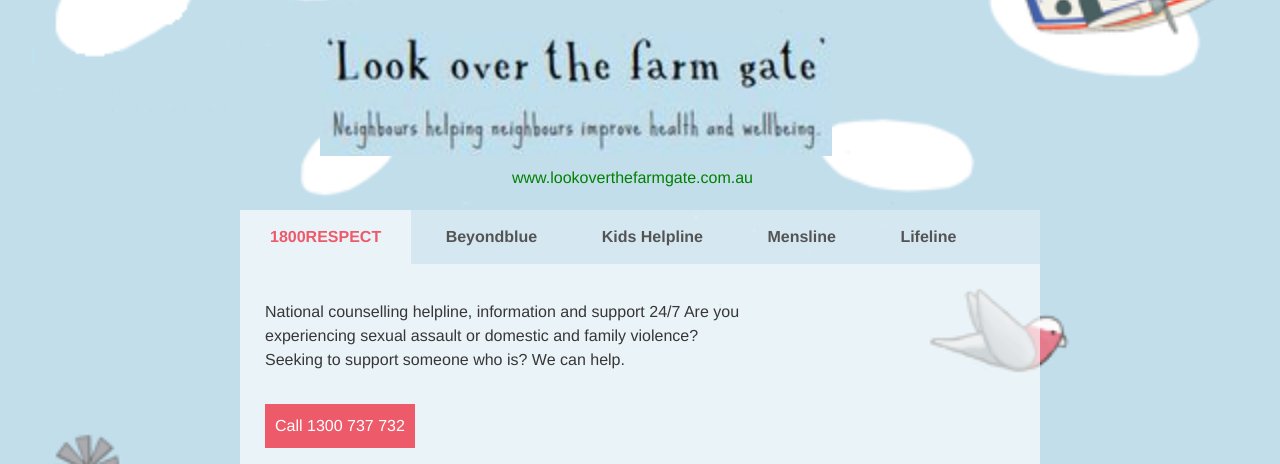
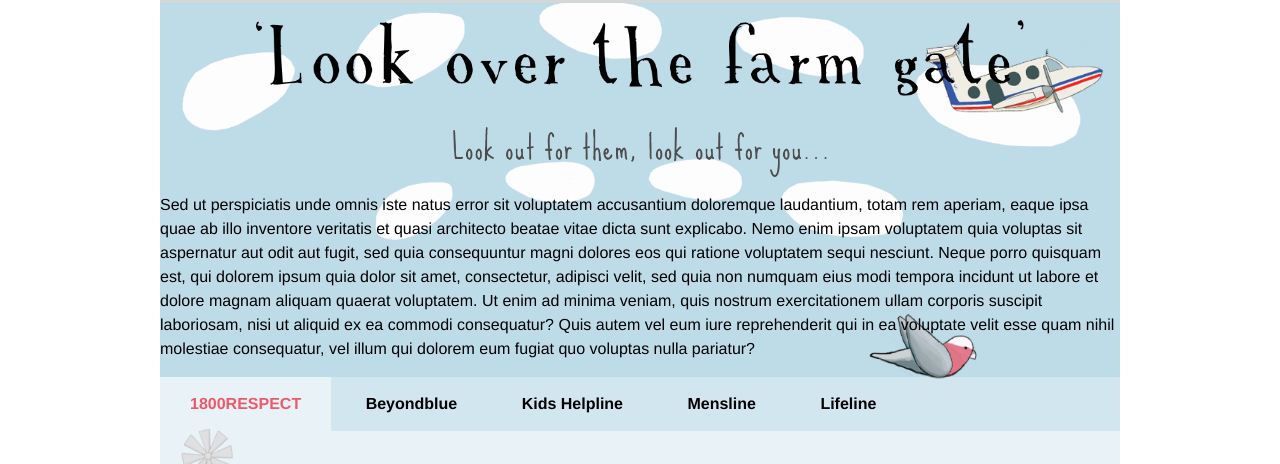
Before and after one commit to bobbyquennell/frontendLab, a plain HTML site: page LookOverTheFarmGate/index.html in a window 1280 px wide. Shown: the top 464 px of the page. Drawn offline with Linux system fonts and the light colour scheme.

Commit message:
update with new design instruction

```diff
--- a/LookOverTheFarmGate/css/main.css
+++ b/LookOverTheFarmGate/css/main.css
@@ -1,30 +1,44 @@
 html {
-    background-color: #e6e9e9;
+   /* background-color: #e6e9e9;
     background-image: -webkit-linear-gradient(270deg,rgb(230,233,233) 0%,rgb(216,221,221) 100%);
     background-image: linear-gradient(270deg,rgb(230,233,233) 0%,rgb(216,221,221) 100%);
     -webkit-font-smoothing: antialiased;
-    background: url(../images/bg2.png)  no-repeat center;
-    background-size: cover;
+    /*background: url(../images/Asset-Farm.png)  no-repeat center;
+    background-size: cover;*/
 }
 
 body {
     margin: 0 auto;
-    padding: 2em 2em 4em;
-    max-width: 800px;
+    /*padding: 2em 2em 4em;*/
+    max-width: 960px;
+    max-height: 800px;
     font-family: "Helvetica Neue", Helvetica, Arial, sans-serif;
     font-size: 16px;
     line-height: 1.5em;
-    color: #545454;
-    //background-color: rbga(255,255,255,0.1);
-    //box-shadow: 0 0 2px rgba(0, 0, 0, 0.06);
+
 
 
 }
+section.maincontent{
 
+        /*color: #545454;*/
+    /*//background-color: rbga(255,255,255,0.1);
+    //box-shadow: 0 0 2px rgba(0, 0, 0, 0.06);*/
+    background-color: #c1deec;
+    background-image: -webkit-linear-gradient(270deg,rgb(230,233,233) 0%,rgb(216,221,221) 100%);
+    background-image: linear-gradient(270deg,rgb(230,233,233) 0%,rgb(216,221,221) 100%);
+    -webkit-font-smoothing: antialiased;
+    background: url(../images/Asset-Farm2.png)  no-repeat center;
+    background-size:cover;
+    background-color: #c1deec;
+    height: 700px;
+}
+	h1 { font-weight: 400; text-align: center; padding-top: 20px;}
 h1, h2, h3, h4, h5, h6 {
     color: #222;
     font-weight: 600;
     line-height: 1.3em;
+    margin: 0;
 }
 
 h2 {
@@ -53,8 +67,8 @@
     //border: 10px solid rgba(0, 0, 0, 0.12);
     //border-radius: 4px;
     display: block;
-    //margin: 1.3em auto;
-    max-width: 95%;
+    /*margin: 1.3em auto*/;
+    max-width: 100%;
 }
 img.icon{
     max-height: 50px;
@@ -80,8 +94,10 @@
     }
 }
 
-img {
-
+h2 img, h1 img {
+    max-height: 50px;
+    widows:100%;
+    margin:0 auto;
 }
 
 
@@ -92,30 +108,32 @@
 
 .slogan {
     max-height: 150%;
-    width: 80%;
+    width: 100%;
 }
 
 .heading {
 
     margin-left: 10%;
-    margin-right: 10%
+    margin-right: 10%;
+
 }
 
 .logo-container {
     width: 100%;
+    margin-top: 10px;
 }
 
 ////////////////////////tabs style///////////////////////////
 @import url('http://fonts.googleapis.com/css?family=Open+Sans:400,600,700');
 
-		*, *:before, *:after {margin: 0; padding: 0; box-sizing: border-box;}
+		/**, *:before, *:after {margin: 0; padding: 0; box-sizing: border-box;}*/
 		/*body {background: #2F2556; color: #B9B5C7; font: 14px 'Open Sans', sans-serif;}*/
 
 		/* You can safely remove the next two lines
 		.top { padding-right: 20px; background: #261F41; text-align: right; }
 		a { color: rgba(255,255,255,0.6); text-transform: uppercase; text-decoration: none; line-height: 42px; } */
 
-		h1 {padding: 100px 0; font-weight: 400; text-align: center;}
+
 		p {margin: 0 0 2 0; line-height: 1.5; width:65%;}
 
 		/*main {margin: 0 auto; min-width: 320px; max-width: 800px;}
--- a/LookOverTheFarmGate/index.html
+++ b/LookOverTheFarmGate/index.html
@@ -9,8 +9,13 @@
         <link rel="stylesheet" href="css/main.css">
     </head>
     <body>
-    <div class="heading"><img src="images/Lookoverthe%20farmgate.png" alt="slogan" class="slogan"><a id="link" href="http://lookoverthefarmgate.com.au">www.lookoverthefarmgate.com.au</a></div>
-
+    <section class="maincontent">
+    <div class="heading"><h1><img src="images/Look-over-the-farm-gate.png" alt="slogan" class="slogan"></h1>
+         <h2><img src="images/Look-out-for-them-look-out-for-you.png" alt=""></img></h2>
+    </div>
+    <section>
+        <p>Sed ut perspiciatis unde omnis iste natus error sit voluptatem accusantium doloremque laudantium, totam rem aperiam, eaque ipsa quae ab illo inventore veritatis et quasi architecto beatae vitae dicta sunt explicabo. Nemo enim ipsam voluptatem quia voluptas sit aspernatur aut odit aut fugit, sed quia consequuntur magni dolores eos qui ratione voluptatem sequi nesciunt. Neque porro quisquam est, qui dolorem ipsum quia dolor sit amet, consectetur, adipisci velit, sed quia non numquam eius modi tempora incidunt ut labore et dolore magnam aliquam quaerat voluptatem. Ut enim ad minima veniam, quis nostrum exercitationem ullam corporis suscipit laboriosam, nisi ut aliquid ex ea commodi consequatur? Quis autem vel eum iure reprehenderit qui in ea voluptate velit esse quam nihil molestiae consequatur, vel illum qui dolorem eum fugiat quo voluptas nulla pariatur?</p>
+    </section>
     <div class="main transparent">
 
 		  <input id="tab1" type="radio" name="tabs" checked>
@@ -61,7 +66,8 @@
 		  </div>
 
 		</div>
-    </body>
+   </section>
+
     <footer>
         <section>
             <div class="logo-container">
@@ -74,4 +80,5 @@
     </div>
         </section>
     </footer>
+    </body>
 </html>
```
Also changed, not shown: B3_HowToMakeAPopupWindow/index.html (+0 -1 lines), B3_HowToMakeAPopupWindow/css/styles.css (line endings or trailing spaces), LookOverTheFarmGate/images/Asset-Cloud-Plane.png (added), LookOverTheFarmGate/images/Asset-Farm.png (added), LookOverTheFarmGate/images/Asset-Farm2.png (added), LookOverTheFarmGate/images/Asset-Title.png (added), LookOverTheFarmGate/images/Look-out-for-them-look-out-for-you.png (added), LookOverTheFarmGate/images/Look-over-the-farm-gate.png (added), LookOverTheFarmGate/images/newBkg.png (added), 1 other file.
